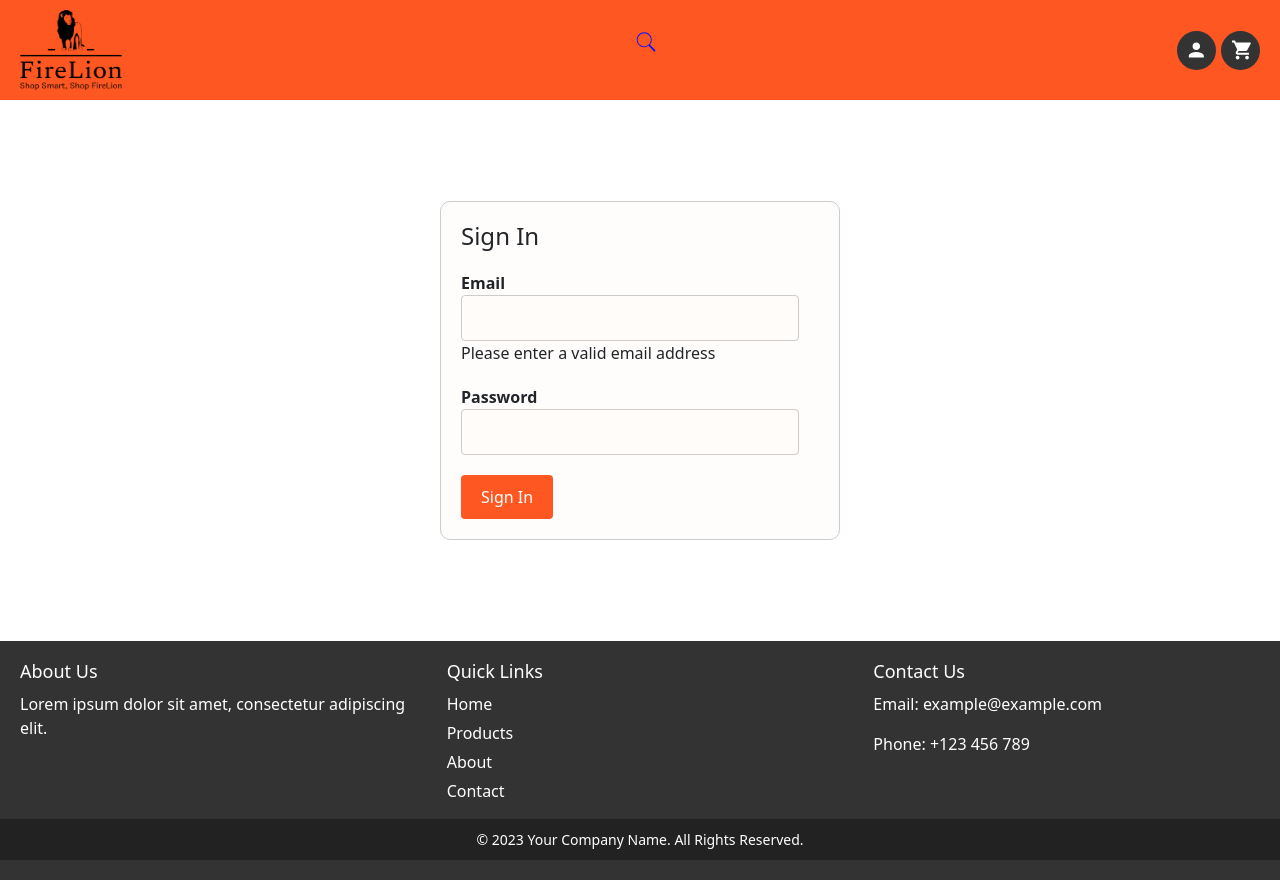
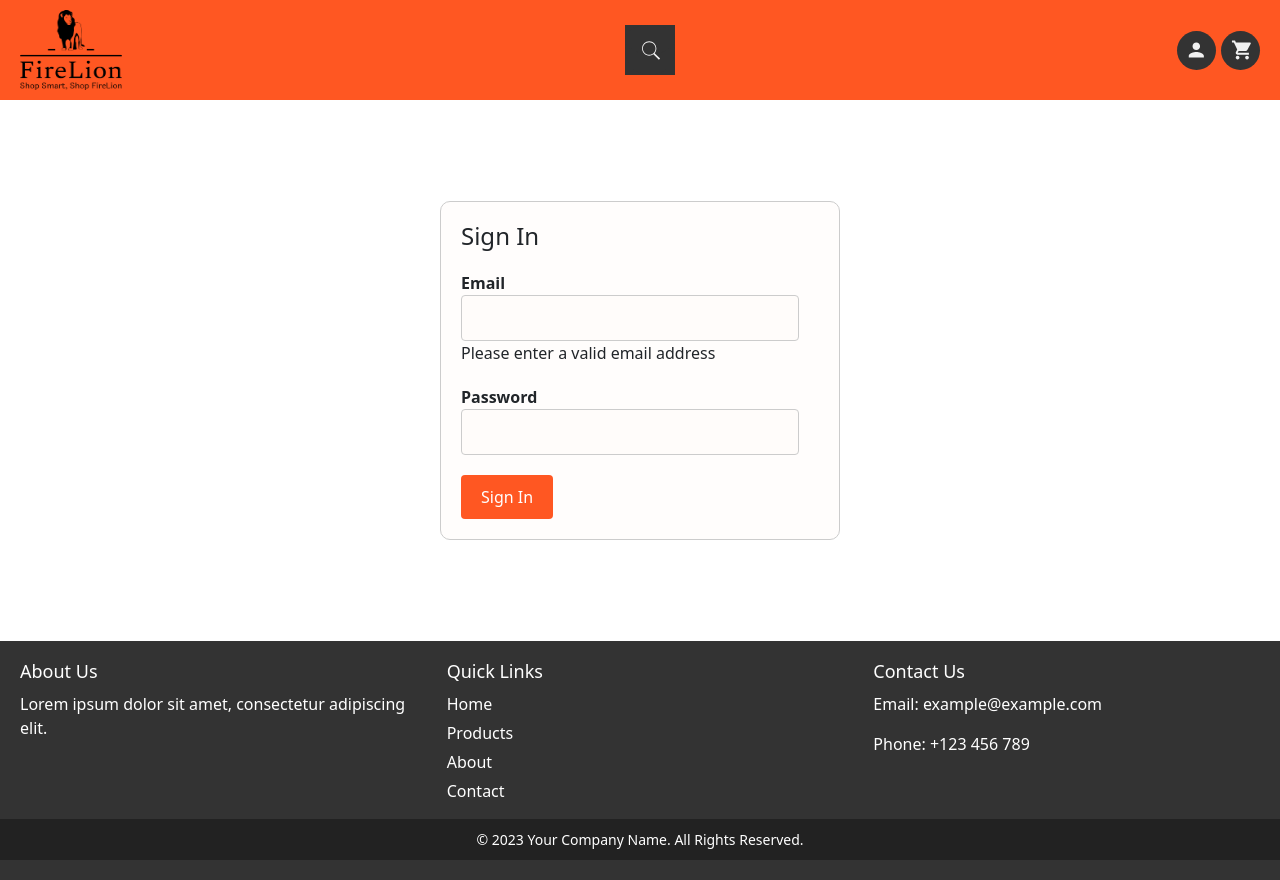
Before and after one commit to y2k-blip/e_comm_app, a React (Create React App) app: page /signIn in a window 1280 px wide. Built offline with nearby package versions, Linux system fonts and the light colour scheme.

Commit message:
removed a bug from SignIn Page

```diff
--- a/src/Components/Search.tsx
+++ b/src/Components/Search.tsx
@@ -5,18 +5,18 @@ const Search = () => {
     <>
       <div className="search-box">
         <button className="btn-search">
-          {/* <i className="fas fa-search"></i> */}
           <svg
             className="icon"
             xmlns="http://www.w3.org/2000/svg"
             x="0px"
             y="0px"
-            width="100"
-            height="100"
+            width="0"
+            height="0"
             viewBox="0,0,256,256"
+            fill="#333"
           >
             <g
-              fill="#000DFF"
+              fill="#f2f2f2"
               fill-rule="nonzero"
               stroke="none"
               stroke-width="1"
--- a/src/Styles/SearchStyles.css
+++ b/src/Styles/SearchStyles.css
@@ -2,6 +2,7 @@
   width: fit-content;
   height: fit-content;
   position: relative;
+  background-color: #333;
 }
 .input-search {
   height: 50px;
@@ -13,27 +14,29 @@
   outline: none;
   border-radius: 25px;
   transition: all 0.5s ease-in-out;
-  background-color: #ff5722;
+  background-color: #333;
   padding-right: 40px;
 }
 .input-search::placeholder {
-  color: rgba(255, 255, 255, 0.5);
   font-size: 18px;
   letter-spacing: 2px;
   font-weight: 100;
 }
 .btn-search {
-  width: 54px;
+  width: 50px;
+  background-color: #333;
   border-style: none;
-  font-size: 20px;
+  font-size: 19px;
   font-weight: bold;
   outline: none;
   cursor: pointer;
   border-radius: 50%;
   position: absolute;
   right: 0px;
-  background-color: transparent;
   pointer-events: painted;
+}
+.btn-search:hover{
+  background-color: #333;
 }
 .btn-search:focus ~ .input-search {
   width: 300px;
@@ -45,12 +48,12 @@
 .input-search:focus {
   width: 300px;
   border-radius: 0px;
-  background-color: transparent;
   border-bottom: 1px solid rgba(255, 255, 255, 0.5);
   transition: all 500ms cubic-bezier(0, 0.11, 0.35, 2);
 }
 .icon{
-  width: 25px;
+  width: 24px;
   height: 24px;
   padding-right: 3px;
+  transform: translate(10%, 40%);
 }
--- a/src/Styles/SignInCartBtnStyles.css
+++ b/src/Styles/SignInCartBtnStyles.css
@@ -19,6 +19,10 @@
   cursor: pointer;
   left: 50%;
   right: 50%;
+}
+
+.signIn-container, .cart-container > svg{
+  color: #f2f2f2;
 }
 
 .cart-container,
```
